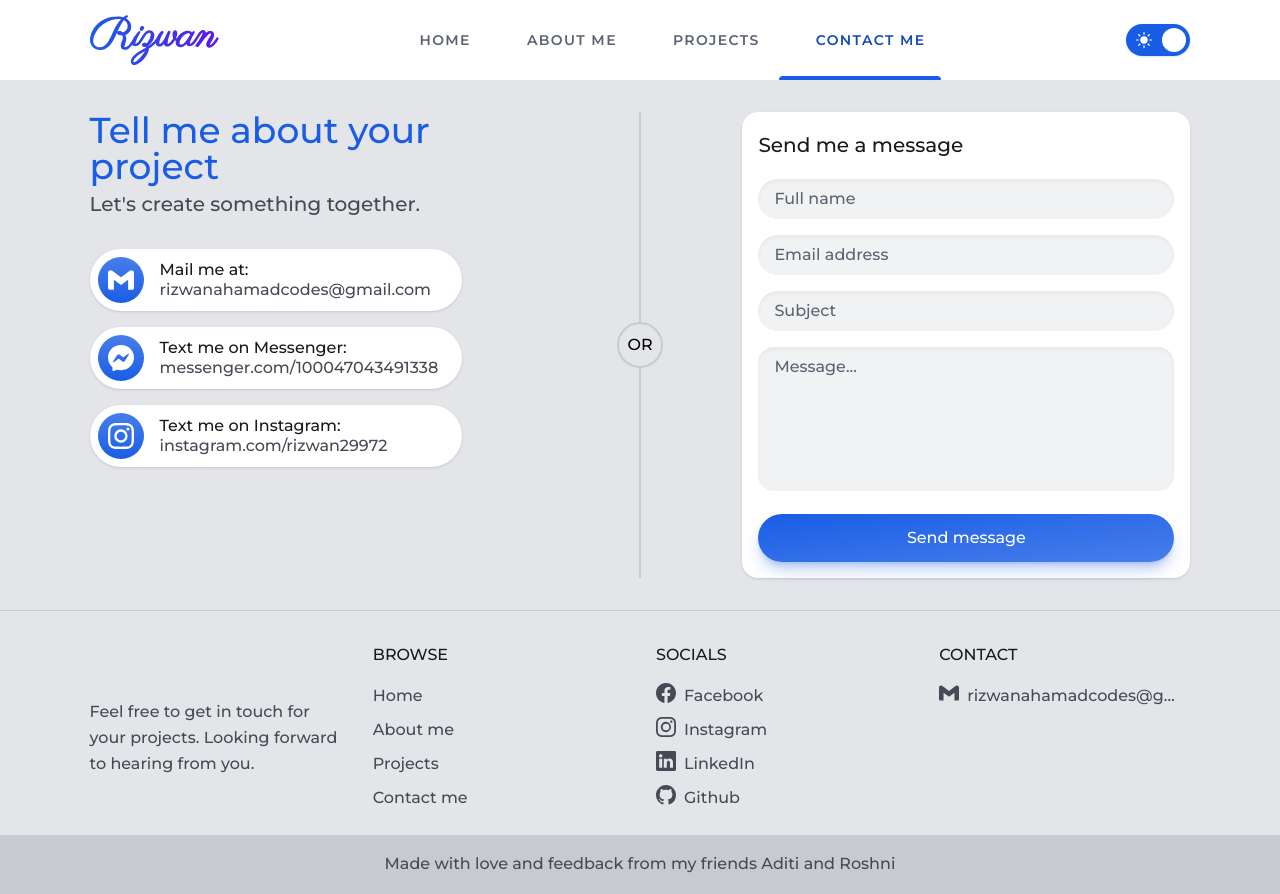
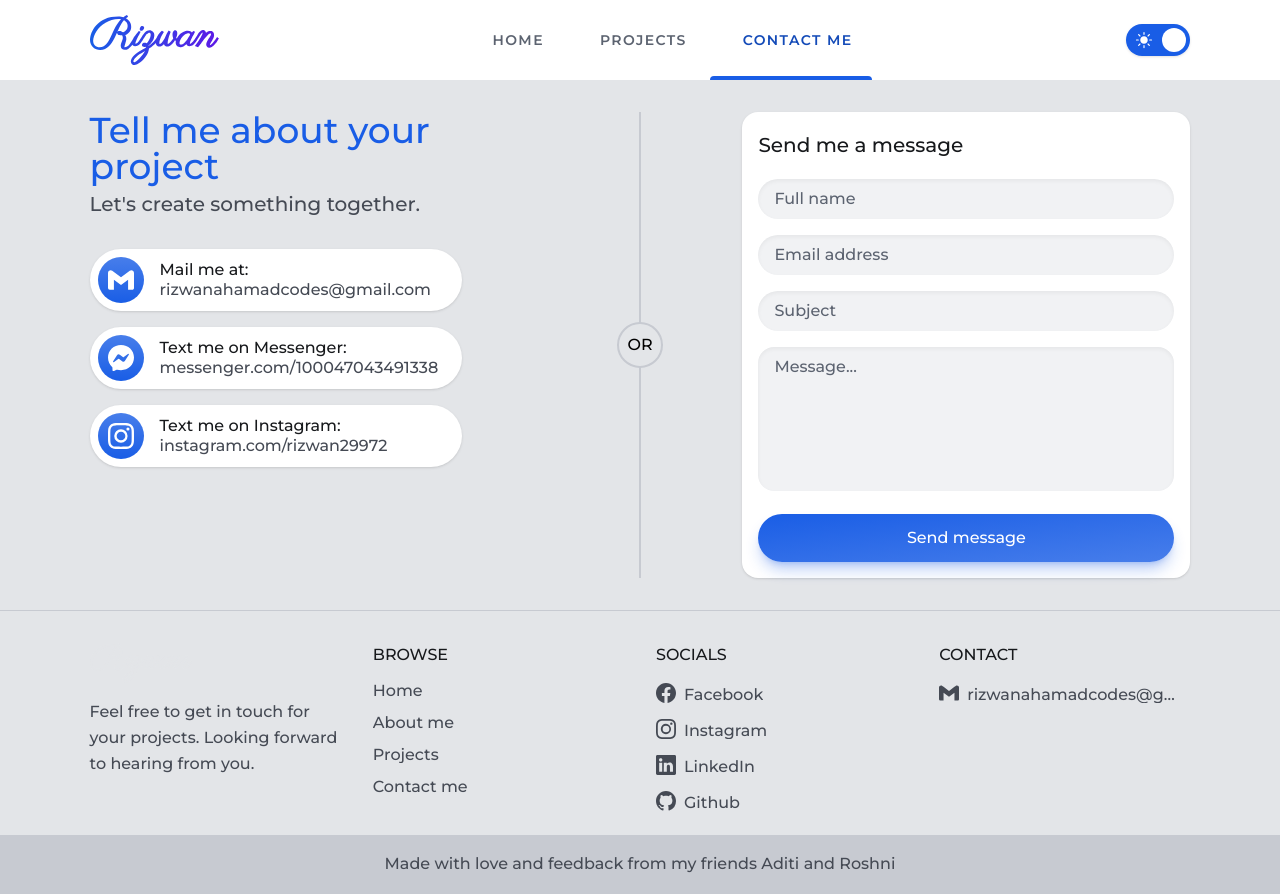
Before and after one commit to rizwanahamadcodes/portfolio, a Next.js app: page /contact-me in a window 1280 px wide. Built offline with nearby package versions, Linux system fonts and the light colour scheme.

Commit message:
minor changes in footer links and nav items

```diff
--- a/src/components/ContactMeSection/GetInTouchSection/GetInTouch.tsx
+++ b/src/components/ContactMeSection/GetInTouchSection/GetInTouch.tsx
@@ -1,4 +1,3 @@
-import { IconType } from "react-icons";
 import { GetInTouchItem } from "@/components/ContactMeSection/GetInTouchSection/GetInTouchSection";
 
 type GetInTouchProps = {
@@ -11,7 +10,7 @@ const GetInTouch = (props: GetInTouchProps) => {
 
     return (
         <a href={url}>
-            <div className="inline-flex  w-full items-center gap-1 rounded-full bg-white p-0.5 pr-1.5 shadow hover:shadow-md transition-all active:scale-[0.98] dark:bg-gray-800 hover:bg-gray-50 dark:hover:bg-gray-850">
+            <div className="inline-flex w-full items-center gap-1 rounded-full bg-white p-0.5 pr-1.5 shadow hover:shadow-lg transition-all active:scale-[0.98] dark:bg-gray-800">
                 <div className="flex min-h-2.875 min-w-2.875 items-center justify-center rounded-full bg-primary bg-gradient-to-t from-primary to-primary-400">
                     <Icon size={26} className={"text-white"} />
                 </div>
--- a/src/components/Footer/Footer.tsx
+++ b/src/components/Footer/Footer.tsx
@@ -163,19 +163,21 @@ const FooterColumnLinks = (props: FooterColumnLinksProps) => {
     const { links } = props;
 
     return (
-        <ul className="flex flex-col gap-0.5">
+        <ul className="flex flex-col gap-1">
             {links.map((link) => {
                 const { icon: Icon } = link;
 
                 return (
-                    <li key={link.href} className="group/footerLinkGroup">
+                    <li key={link.href} className="flex justify-start">
                         <Link
-                            className="flex gap-0.5 text-gray-700 dark:text-gray-300 hover:text-gray-900 hover:dark:text-gray-100"
+                            className="flex justify-start items-end gap-0.5 group/footerLinkGroup max-w-full"
                             href={link.href}>
                             {typeof Icon === "string" ? null : (
                                 <Icon className="text-1.25 text-gray-700 shrink-0 dark:text-gray-300 group-hover/footerLinkGroup:text-gray-900 group-hover/footerLinkGroup:dark:text-gray-100" />
                             )}
-                            <p className="whitespace-nowrap overflow-hidden overflow-ellipsis">
+                            <p
+                                className="whitespace-nowrap overflow-hidden overflow-ellipsis leading-1 text-gray-700 hover:dark:text-gray-100
+                            dark:text-gray-300 group-hover/footerLinkGroup:text-gray-900 group-hover/footerLinkGroup:dark:text-gray-100 w-full">
                                 {link.label}
                             </p>
                         </Link>
--- a/src/components/Navbar/NavMenu/NavMenu.tsx
+++ b/src/components/Navbar/NavMenu/NavMenu.tsx
@@ -15,7 +15,7 @@ export type NavMenuProps = {
 
 const navLinks = [
     { label: "Home", path: "/" },
-    { label: "About Me", path: "/about-me" },
+    // { label: "About Me", path: "/about-me" },
     { label: "Projects", path: "/projects" },
     { label: "Contact Me", path: "/contact-me" },
 ];
```
